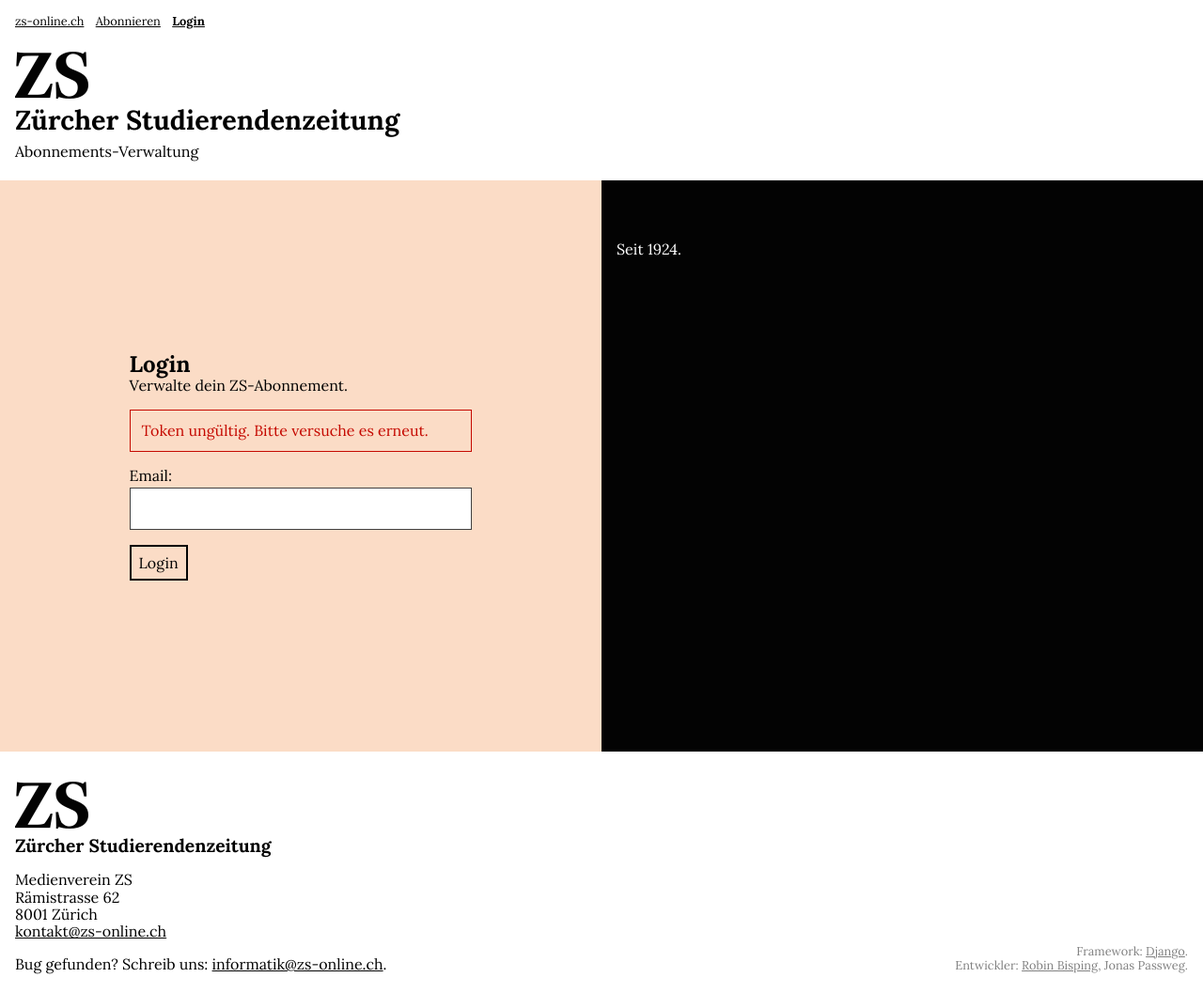
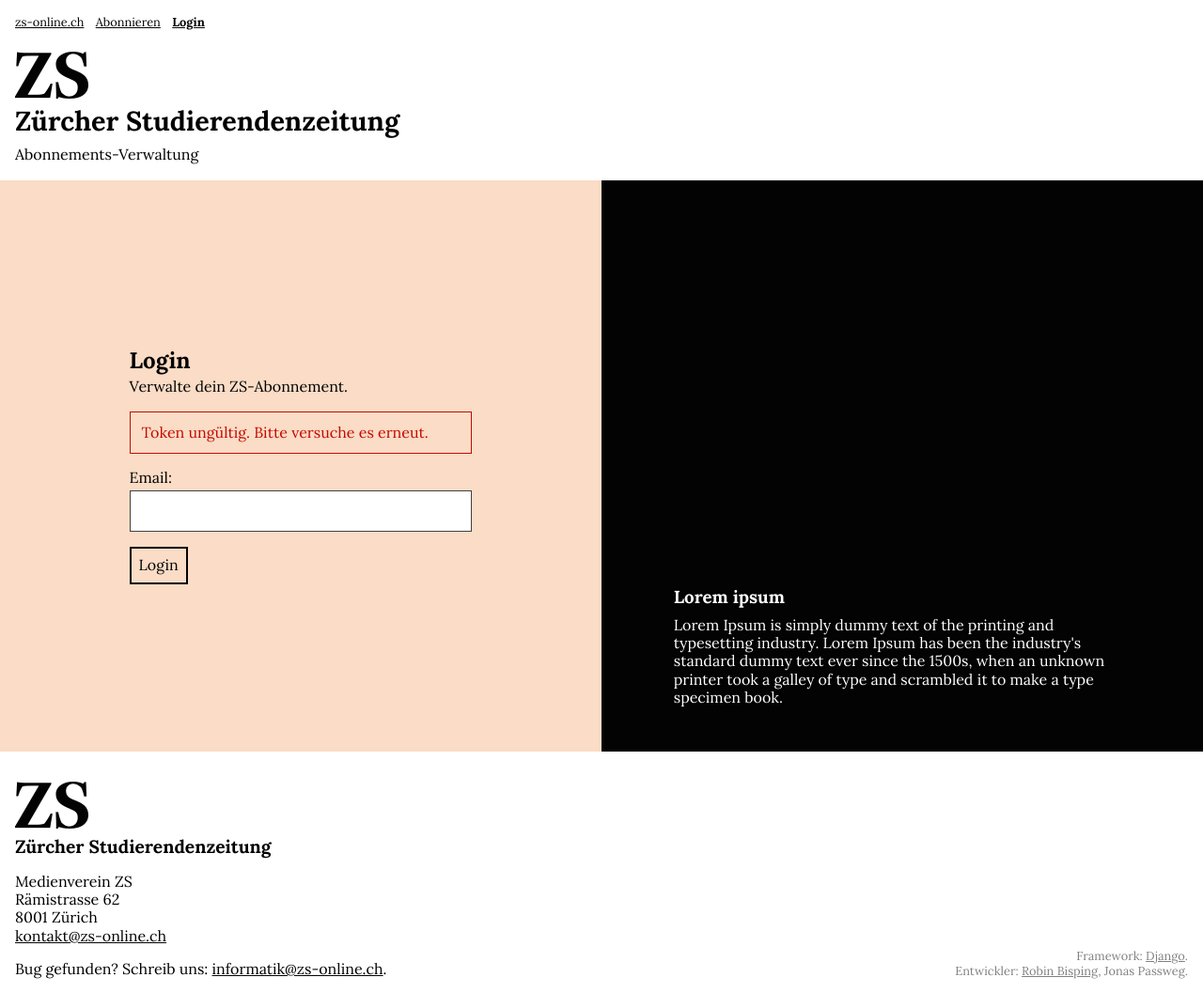
Before and after one commit to zsonline/subscription-manager, a Django app: page /auth/login/?invalid_token in a window 1280 px wide. Shown: the whole page at 94% size. Run offline with Django 3.2, Linux system fonts and the light colour scheme; some libraries are stand-ins or nearby versions.

Commit message:
Styles context section of authentication pages

```diff
--- a/static/styles/main.css
+++ b/static/styles/main.css
@@ -393,7 +393,6 @@
 .alert {
   box-sizing: border-box;
   padding: .75em;
-  line-height: 1.2;
   border: solid 1px; }
   .alert li {
     list-style: none; }
@@ -423,7 +422,8 @@
 body {
   display: flex;
   flex-direction: column;
-  background-color: white; }
+  background-color: white;
+  line-height: 1.2; }
 
 footer {
   flex-shrink: 0; }
@@ -500,24 +500,44 @@
 main.authentication h2 {
   color: #030303; }
 main.authentication .column {
-  padding: 3em 1em; }
+  display: flex;
+  padding: 3rem 1rem; }
+main.authentication .inner {
+  width: 100%; }
 main.authentication #form {
-  display: flex;
   align-items: center;
   background-color: #fbdcc6; }
-  main.authentication #form .inner {
-    width: 100%; }
   main.authentication #form form {
     margin-top: 1em; }
 main.authentication #context {
+  align-items: end;
+  color: white;
+  text-shadow: 0 0 2px #030303;
   background-color: #030303;
-  color: white; }
+  position: relative;
+  background-size: cover;
+  background-position: center; }
+  main.authentication #context:before {
+    content: '';
+    position: absolute;
+    top: 0;
+    right: 0;
+    bottom: 0;
+    left: 0;
+    background-color: #030303;
+    opacity: .75; }
+  main.authentication #context .inner {
+    z-index: 0; }
+  main.authentication #context h3 {
+    margin: 0 0 .5em 0; }
+  main.authentication #context p {
+    margin: 0; }
 
 @media (min-width: 756px) {
-  main.authentication #form {
+  main.authentication .column {
     justify-content: center; }
-    main.authentication #form .inner {
-      width: 80%; } }
+  main.authentication #form .inner, main.authentication #context .inner {
+    width: 80%; } }
 @media (min-width: 1024px) {
   main.authentication #form .inner {
     width: 60%; } }
--- a/static/styles/scss/components/_alert.scss
+++ b/static/styles/scss/components/_alert.scss
@@ -1,7 +1,6 @@
 .alert {
   box-sizing: border-box;
   padding: .75em;
-  line-height: 1.2;
   border: solid 1px;
 
   li {
--- a/static/styles/scss/layout/_authentication.scss
+++ b/static/styles/scss/layout/_authentication.scss
@@ -4,17 +4,17 @@
   }
 
   .column {
-    padding: 3em 1em;
+    display: flex;
+    padding: 3rem 1rem;
+  }
+
+  .inner {
+    width: 100%;
   }
 
   #form {
-    display: flex;
     align-items: center;
     background-color: $secondary;
-
-    .inner {
-      width: 100%;
-    }
 
     form {
       margin-top: 1em;
@@ -22,15 +22,46 @@
   }
 
   #context {
+    align-items: end;
+    color: $white;
+    text-shadow: 0 0 2px $black;
+
     background-color: $black;
-    color: $white;
+    position: relative;
+    background-size: cover;
+    background-position: center;
+
+    &:before {
+      content: '';
+      position: absolute;
+      top: 0;
+      right: 0;
+      bottom: 0;
+      left: 0;
+      background-color: $black;
+      opacity: .75;
+    }
+
+    .inner {
+      z-index: 0;
+    }
+
+    h3 {
+      margin: 0 0 .5em 0;
+    }
+
+    p {
+      margin: 0;
+    }
   }
 }
 
 @media (min-width: $medium) {
   main.authentication {
-    #form {
+    .column {
       justify-content: center;
+    }
+    #form, #context {
       .inner {
         width: 80%;
       }
@@ -40,10 +71,8 @@
 
 @media (min-width: $large) {
   main.authentication {
-    #form {
-      .inner {
-        width: 60%;
-      }
+    #form .inner {
+      width: 60%;
     }
   }
 }
--- a/static/styles/scss/layout/_body.scss
+++ b/static/styles/scss/layout/_body.scss
@@ -8,6 +8,7 @@
   display: flex;
   flex-direction: column;
   background-color: $white;
+  line-height: 1.2;
 }
 
 footer {
--- a/templates/authentication/base.html
+++ /dev/null
@@ -1,12 +0,0 @@
-{% extends 'base.html' %}
-
-{% block main %}
-    <main class="authentication vertical full-height">
-        <section id="form" class="column">
-            {% block form %}{% endblock %}
-        </section>
-        <section id="context" class="column">
-            {% block context %}{% endblock %}
-        </section>
-    </main>
-{% endblock %}
--- a/templates/authentication/login.html
+++ b/templates/authentication/login.html
@@ -1,12 +1,15 @@
-{% extends 'authentication/base.html' %}
+{% extends 'base.html' %}
 
 {% block title %}Login{% endblock %}
 
-{% block form %}
+{% block main %}
+    <main class="authentication vertical full-height">
+
+        <section id="form" class="column">
             <div class="inner">
 
                 <h2>Login</h2>
-        <div class="description">Verwalte dein ZS-Abonnement.</div>
+                <p class="description">Verwalte dein ZS-Abonnement.</p>
 
                 <form action="{% url 'login' %}" method="post">
                     {% if token_sent %}
@@ -20,8 +23,14 @@
                 </form>
 
             </div>
+        </section>
+
+        <section id="context" class="column b-lazy" data-src="http://unsplash.it/1200x800">
+            <div class="inner">
+                <h3>Lorem ipsum</h3>
+                <p>Lorem Ipsum is simply dummy text of the printing and typesetting industry. Lorem Ipsum has been the industry's standard dummy text ever since the 1500s, when an unknown printer took a galley of type and scrambled it to make a type specimen book.</p>
+            </div>
+        </section>
+
+    </main>
 {% endblock %}
-
-{% block context %}
-    <p>Seit 1924.</p>
-{% endblock %}
```
Also changed, not shown: templates/authentication/signup.html (+16 -7 lines), 1 other file. Lines whose indentation alone changed are shown as unchanged.
